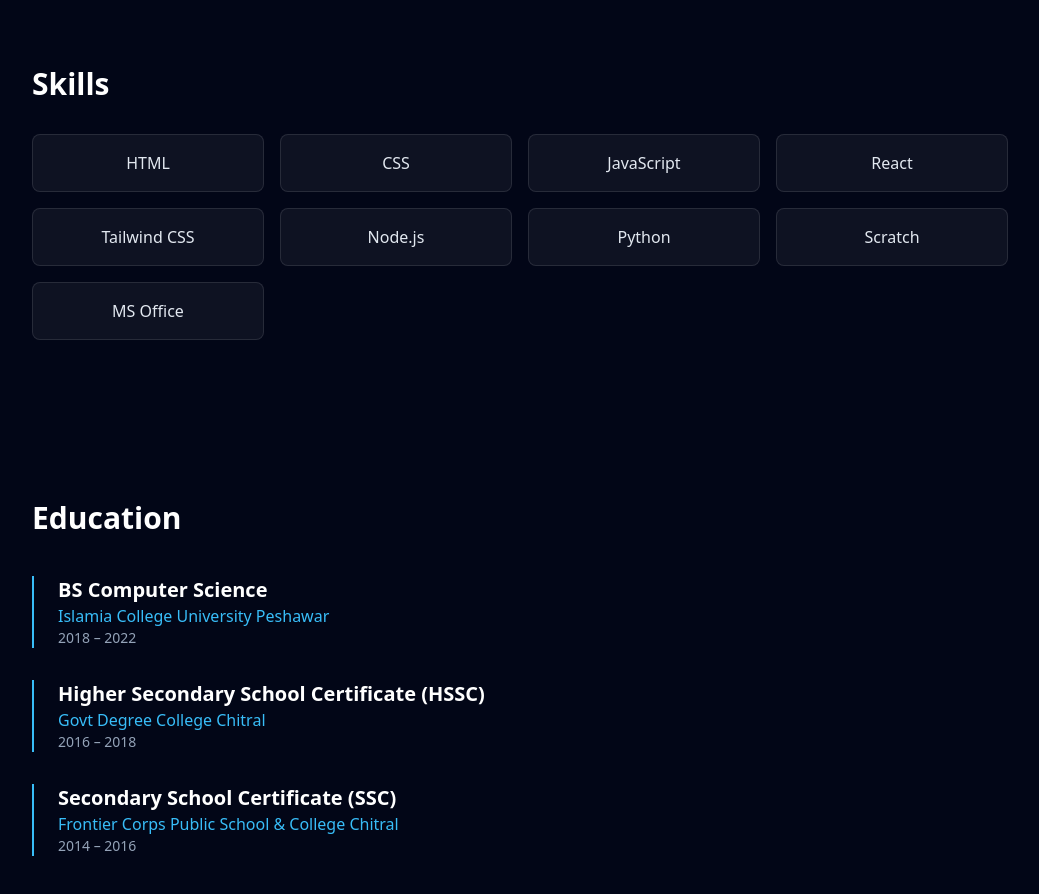
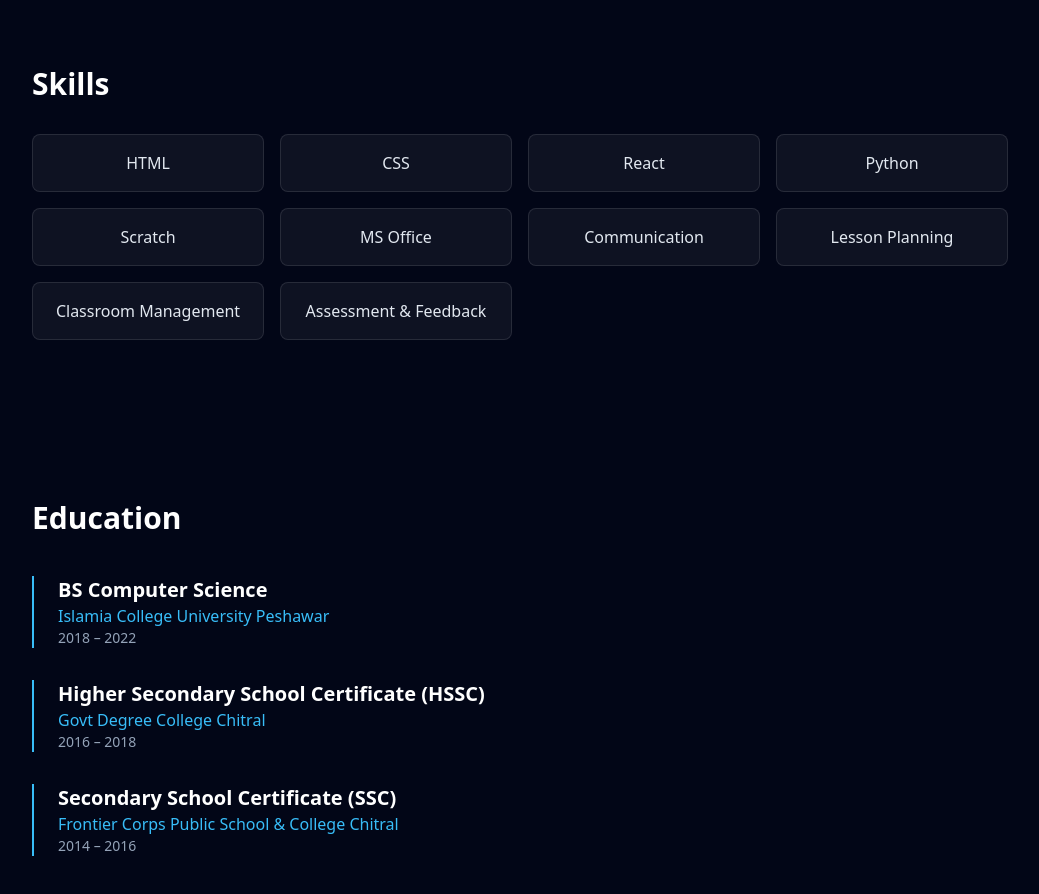
Before and after one commit to ismaillicup/portfolio, a React (Create React App) app: page / in a window 1280 px wide. Shown: the part 1120-2014 px from the top of the page, without its empty margins (120-1159 px from the left). Built offline with nearby package versions, Linux system fonts and the light colour scheme.

Commit message:
Updated skills array (cleaned and formatted)

```diff
--- a/src/data/portfolioData.js
+++ b/src/data/portfolioData.js
@@ -14,13 +14,14 @@ export const aboutData = {
 export const skills = [
   "HTML",
   "CSS",
-  "JavaScript",
   "React",
-  "Tailwind CSS",
-  "Node.js",
   "Python",
   "Scratch",
   "MS Office",
+  "Communication",
+  "Lesson Planning",
+  "Classroom Management",
+  "Assessment & Feedback"
 ];
 
 export const projects = [
```
